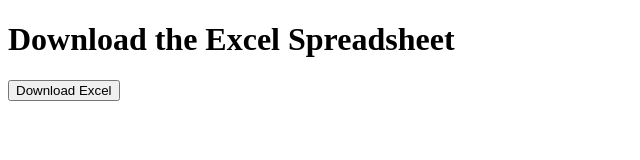
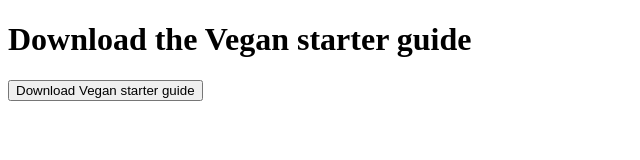
Before and after one commit to dsouzaf/Vegaaninen.Suomi, a plain HTML site: page index.html in a window 1280 px wide. Shown: the whole page, without its empty margins (0-640 px from the left). Drawn offline with Linux system fonts and the light colour scheme.

Commit message:
Update index.html

```diff
--- a/index.html
+++ b/index.html
@@ -3,14 +3,14 @@
 <head>
     <meta charset="UTF-8">
     <meta name="viewport" content="width=device-width, initial-scale=1.0">
-    <title>Download Excel File</title>
+    <title>Vegan starter guide</title>
 </head>
 <body>
 
-    <h1>Download the Excel Spreadsheet</h1>
+    <h1>Download the Vegan starter guide</h1>
 
-    <a href="files/MySpreadsheet.xlsx" download>
-        <button>Download Excel</button>
+    <a href="files/Vegan starter guide.xlsx" download>
+        <button>Download Vegan starter guide</button>
     </a>
 
 </body>
```
